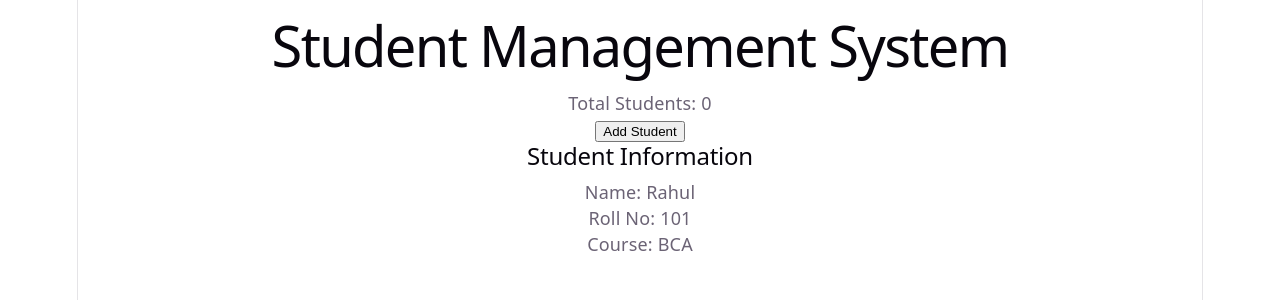
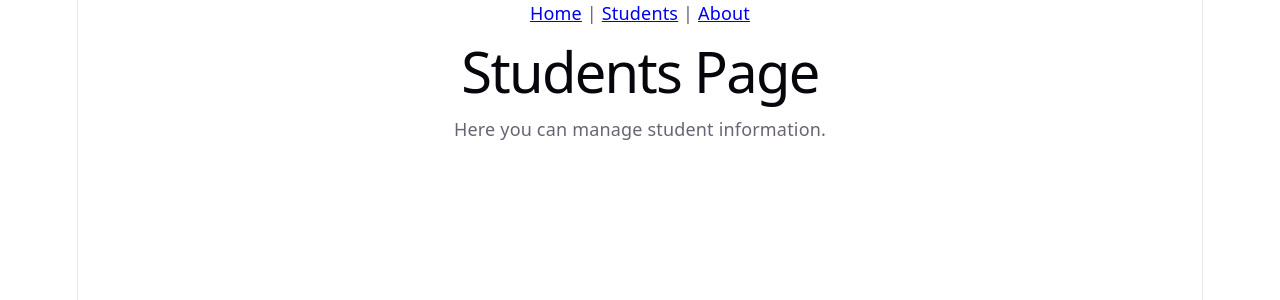
Before and after one commit to hp1787645-rgb/student-management-system, a React (Vite) app: page /students in a window 1280 px wide. Shown: the top 300 px of the page. Built offline with nearby package versions, Linux system fonts and the light colour scheme.

Commit message:
Complete Week 5 React Router and navigation

```diff
--- a/package.json
+++ b/package.json
@@ -11,7 +11,8 @@
   },
   "dependencies": {
     "react": "^19.2.8",
-    "react-dom": "^19.2.8"
+    "react-dom": "^19.2.8",
+    "react-router-dom": "^7.18.4"
   },
   "devDependencies": {
     "@types/react": "^19.2.18",
--- a/src/App.jsx
+++ b/src/App.jsx
@@ -1,27 +1,24 @@
-import { useState, useEffect } from "react";
-import StudentCard from "./components/StudentCard";
+import { BrowserRouter, Routes, Route, Link } from "react-router-dom";
+import Home from "./pages/Home";
+import Students from "./pages/Students";
+import About from "./pages/About";
 
 function App() {
-  const [count, setCount] = useState(0);
-  useEffect(() => {
-  document.title = `Students: ${count}`;
-}, [count]);
- return (
-  <div>
-    <h1>Student Management System</h1>
+  return (
+    <BrowserRouter>
+      <nav>
+        <Link to="/">Home</Link> |{" "}
+        <Link to="/students">Students</Link> |{" "}
+        <Link to="/about">About</Link>
+      </nav>
 
-    <p>Total Students: {count}</p>
-    <button onClick={() => setCount(count + 1)}>
-  Add Student
-</button>
-
-    <StudentCard
-      name="Rahul"
-      rollNo="101"
-      course="BCA"
-    />
-  </div>
-);
+      <Routes>
+        <Route path="/" element={<Home />} />
+        <Route path="/students" element={<Students />} />
+        <Route path="/about" element={<About />} />
+      </Routes>
+    </BrowserRouter>
+  );
 }
 
 export default App;
--- /dev/null
+++ b/src/pages/About.jsx
@@ -0,0 +1,10 @@
+function About() {
+  return (
+    <div>
+      <h1>About Page</h1>
+      <p>This is a Student Management System project.</p>
+    </div>
+  );
+}
+
+export default About;
--- /dev/null
+++ b/src/pages/Home.jsx
@@ -0,0 +1,10 @@
+function Home() {
+  return (
+    <div>
+      <h1>Home Page</h1>
+      <p>Welcome to Student Management System</p>
+    </div>
+  );
+}
+
+export default Home;
--- /dev/null
+++ b/src/pages/Students.jsx
@@ -0,0 +1,10 @@
+function Students() {
+  return (
+    <div>
+      <h1>Students Page</h1>
+      <p>Here you can manage student information.</p>
+    </div>
+  );
+}
+
+export default Students;
```
Also changed, not shown: 1 other file (tests, documents, lock files or other folders).
